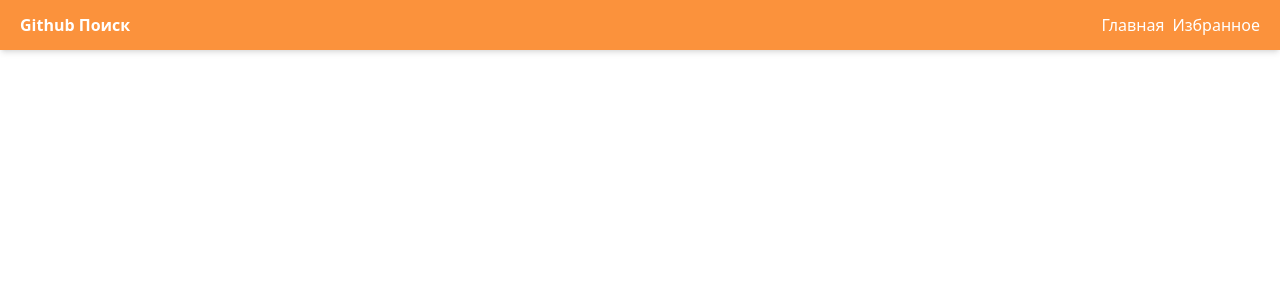
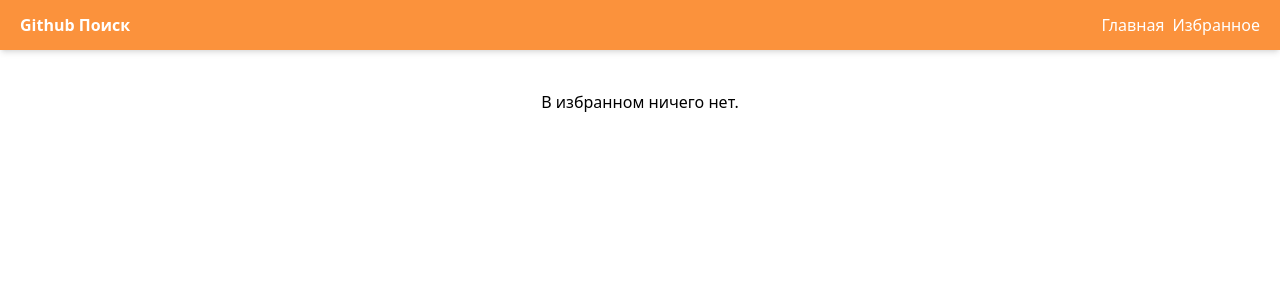
Before and after one commit to codeedocc/githubSearch, a React (Create React App) app: page /githubSearch/favourites in a window 1280 px wide. Shown: the top 300 px of the page. Built offline with nearby package versions, Linux system fonts and the light colour scheme.

Commit message:
installed gh-pages

```diff
--- a/package.json
+++ b/package.json
@@ -2,6 +2,7 @@
   "name": "github-app",
   "version": "0.1.0",
   "private": true,
+  "homepage": "https://codeedocc.github.io/githubSearch",
   "dependencies": {
     "@reduxjs/toolkit": "^1.9.0",
     "@testing-library/jest-dom": "^5.16.5",
@@ -21,6 +22,8 @@
     "web-vitals": "^2.1.4"
   },
   "scripts": {
+    "predeploy": "npm run build",
+    "deploy": "gh-pages -d build",
     "start": "react-scripts start",
     "build": "react-scripts build",
     "test": "react-scripts test",
--- a/src/App.tsx
+++ b/src/App.tsx
@@ -9,8 +9,8 @@ function App() {
     <BrowserRouter>
       <Navigation />
       <Routes>
-        <Route path="/" element={<HomePage />} />
-        <Route path="/favourites" element={<FavPage />} />
+        <Route path="/githubSearch" element={<HomePage />} />
+        <Route path="/githubSearch/favourites" element={<FavPage />} />
       </Routes>
     </BrowserRouter>
   )
--- a/src/components/Navigation.tsx
+++ b/src/components/Navigation.tsx
@@ -7,10 +7,10 @@ function Navigation() {
       <h3 className="font-bold">Github Поиск</h3>
 
       <span>
-        <Link to="/" className="mr-2">
+        <Link to="/githubSearch" className="mr-2">
           Главная
         </Link>
-        <Link to="/favourites">Избранное</Link>
+        <Link to="/githubSearch/favourites">Избранное</Link>
       </span>
     </div>
   )
```
